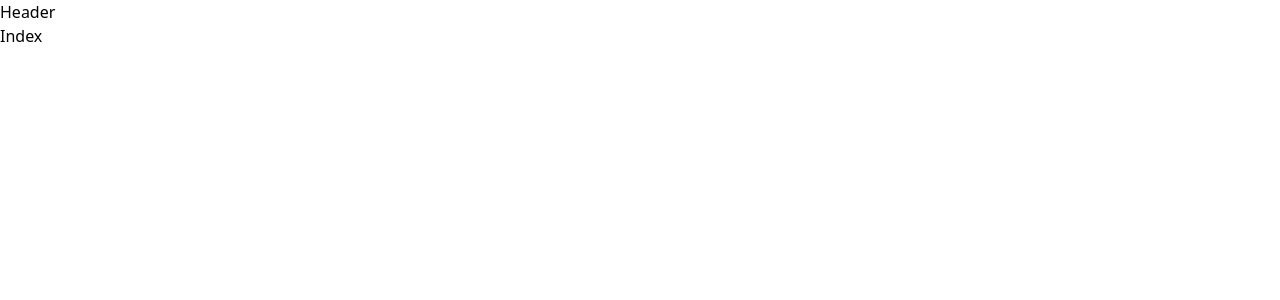
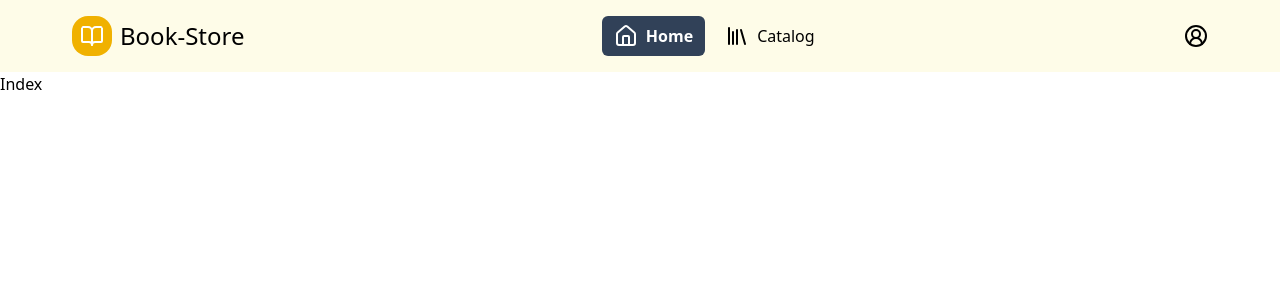
Before and after one commit to mernstackjs/book-store, a React (Vite) app in the folder client/: page / in a window 1280 px wide. Shown: the top 300 px of the page. Built offline with nearby package versions, Linux system fonts and the light colour scheme.

Commit message:
Finshed most important part for header both mobile and disktop

```diff
--- a/client/src/components/Header.jsx
+++ b/client/src/components/Header.jsx
@@ -1,5 +1,122 @@
-import React from "react";
+import {
+  BookOpen,
+  CircleUserRound,
+  House,
+  Library,
+  LogOut,
+  Menu,
+  UserRoundPen,
+} from "lucide-react";
+import { useState } from "react";
+import { Link, useLocation } from "react-router";
 
 export default function Header() {
-  return <div>Header</div>;
+  const location = useLocation();
+
+  const isActive = (path) => location.pathname === path;
+
+  const [openProfile, setOpenProfile] = useState(false);
+  const [mobileMenuIsOpen, setMobileMenuIsOpen] = useState(false);
+
+  const openProfileHandle = () => {
+    setOpenProfile(!openProfile);
+    setMobileMenuIsOpen(false);
+  };
+  const mobileMenuOpenHandle = () => {
+    setMobileMenuIsOpen(!mobileMenuIsOpen);
+    setOpenProfile(false);
+  };
+
+  return (
+    <header className="bg-yellow-50 p-4 md:px-18 md:py-4 flex justify-between items-center relative">
+      <Link to="/" className="flex gap-2 justify-center items-center">
+        <BookOpen
+          className="bg-yellow-500 p-2 rounded-2xl"
+          color="white"
+          size={40}
+        />
+        <span className=" text-2xl"> Book-Store</span>
+      </Link>
+
+      <nav className="md:flex gap-2 hidden">
+        <Link
+          to="/"
+          className={`flex gap-2 items-center px-3 py-2 rounded-md transition
+          hover:bg-yellow-500 hover:text-black
+          ${isActive("/") ? "bg-slate-700 text-white font-semibold" : ""}`}
+        >
+          <House />
+          Home
+        </Link>
+
+        <Link
+          to="/catalog"
+          className={`flex gap-2 items-center px-3 py-2 rounded-md transition
+          hover:bg-yellow-500 hover:text-black
+          ${
+            isActive("/catalog") ? "bg-slate-700 text-white font-semibold" : ""
+          }`}
+        >
+          <Library />
+          Catalog
+        </Link>
+      </nav>
+
+      {/* Mobile View Navbar */}
+      {mobileMenuIsOpen && (
+        <nav className="md:hidden p-8 absolute top-full left-0 bg-yellow-50 w-full">
+          <Link
+            to="/"
+            className={`flex gap-2 items-center px-3 py-2 rounded-md transition
+          hover:bg-yellow-500 hover:text-black
+          ${isActive("/") ? "bg-slate-700 text-white font-semibold" : ""}`}
+          >
+            <House />
+            Home
+          </Link>
+
+          <Link
+            to="/catalog"
+            className={`flex gap-2 items-center px-3 py-2 rounded-md transition
+          hover:bg-yellow-500 hover:text-black
+          ${
+            isActive("/catalog") ? "bg-slate-700 text-white font-semibold" : ""
+          }`}
+          >
+            <Library />
+            Catalog
+          </Link>
+        </nav>
+      )}
+
+      <div className="flex gap-4">
+        <CircleUserRound onClick={openProfileHandle} />
+        <Menu onClick={mobileMenuOpenHandle} className="md:hidden" />
+      </div>
+
+      {openProfile && (
+        <div className="border  z-50 border-gray-200 absolute top-full right-4 md:right-18 rounded-md">
+          <div className="flex justify-center items-center border-b border-gray-200  gap-2 px-2 py-4">
+            <CircleUserRound />
+            <div className="flex   flex-col gap-1">
+              <span className="text-sm">John Doe</span>
+              <span className="text-sm">john.doe@example.com</span>
+            </div>
+          </div>
+
+          <div
+            onClick={() => setOpenProfile(false)}
+            className="border-b cursor-pointer border-gray-200 flex gap-2 px-2 py-1 hover:bg-yellow-500 hover:rounded-2xl "
+          >
+            <UserRoundPen />
+            <Link to="/profile">Profile</Link>
+          </div>
+          <div className=" flex cursor-pointer  text-red-600 gap-2 px-2 py-1  hover:bg-yellow-500 hover:rounded-2xl">
+            <LogOut />
+            <button>Logout</button>
+          </div>
+        </div>
+      )}
+    </header>
+  );
 }
```
